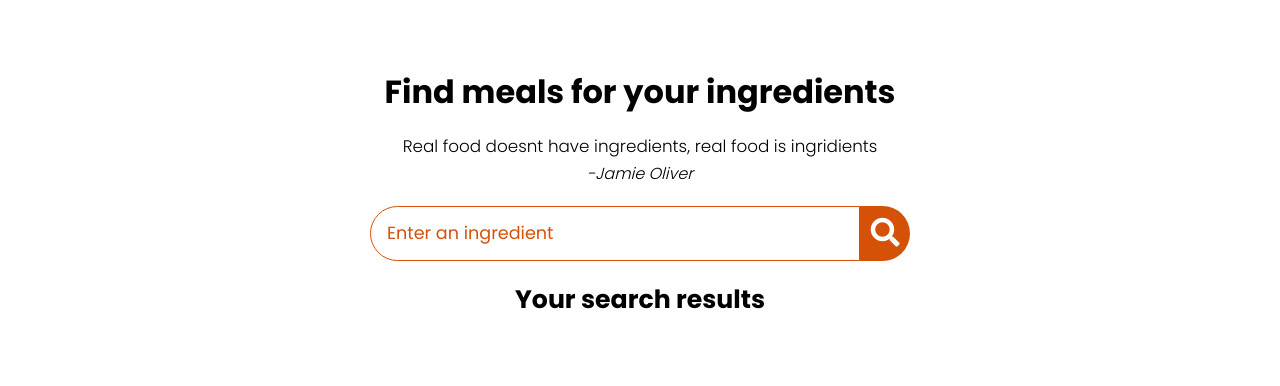
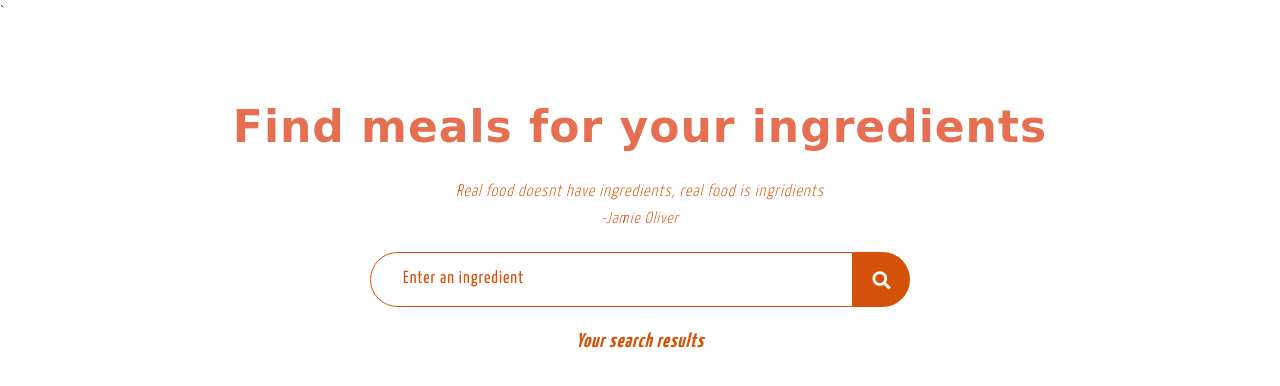
Before and after one commit to jay-alln/foodIngredientSite, a plain HTML site: page index.html in a window 1280 px wide. Drawn offline with Linux system fonts and the light colour scheme; a web font is replaced by a local one.

Commit message:
Add files via upload

```diff
--- a/assets/css/style.css
+++ b/assets/css/style.css
@@ -1,4 +1,6 @@
 @import url("https://fonts.googleapis.com/css2?family=Poppins:wght@200;300;400;500;600;700;800;900&display=swap");
+@import url("https://fonts.googleapis.com/css2?family=Ephesis&family=Festive&display=swap");
+@import url('https://fonts.googleapis.com/css2?family=Ephesis&family=Festive&family=Yanone+Kaffeesatz:wght@200;300;400;500;600;700&display=swap');
 * {
   padding: 0;
   margin: 0;
@@ -13,7 +15,7 @@ html {
 }
 body {
   font-weight: 300;
-	font-family: "poppins", sans-serif;
+  font-family: 'Yanone Kaffeesatz', sans-serif;
   font-size: 1.05em;
   line-height: 1.6;
 }
@@ -29,9 +31,24 @@ a {
 .text {
   opacity: 0.8;
 }
+.title,blockquote, .meal-search-box, input, .show, .notfound {
+  letter-spacing: 1px;
+}
 .title {
-	font-size: 2rem;
+  font-size: 3.75rem;
   margin-bottom: 1rem;
+  font-family: "Ephesis", cursive;
+  /* font-family: "Festive", cursive; */
+  /* color: var(--tenne-tawnny-dark); */
+  color: #e76f51;
+}
+.img {
+	width: 50px;
+	margin: 0 10px;
+}
+blockquote {
+	font-style: italic;
+  color: var(--tenne-tawnny);
 }
 .container {
   min-height: 100vh;
@@ -60,7 +77,7 @@ a {
   width: 100%;
 }
 .search-control {
-	padding: 0 1rem;
+  padding: 0 2rem;
   font-size: 1.1rem;
   font-family: inherit;
   outline: 0;
@@ -73,7 +90,7 @@ a {
   color: var(--tenne-tawnny);
 }
 .search-btn {
-	width: 55px;
+  width: 65px;
   height: 55px;
   font-size: 1.8rem;
   background: var(--tenne-tawnny);
@@ -91,8 +108,17 @@ a {
 .search-btn:hover {
   background: var(--tenne-tawnny-dark);
 }
+i {
+	font-size: 18px;
+}
 #meal {
   margin: 2.4rem 0;
+}
+.show {
+  color: var(--tenne-tawnny);
+  font-size: 1.25rem;
+  font-weight: bold;
+  font-style: italic;
 }
 .meal-item {
   border-radius: 1rem;
@@ -250,7 +276,7 @@ a {
   opacity: 0.8;
 }
 .notfound {
-	grid-template-columns: 1fr!important;
+  grid-template-columns: 1fr !important;
   color: var(--tenne-tawnny);
   font-size: 1.8rem;
   font-weight: 600;
@@ -263,28 +289,36 @@ a {
   opacity: 0;
   visibility: hidden;
   cursor: pointer;
-	transition: .5s ease-in-out;
+  transition: 0.5s ease-in-out;
 }
 .scroll-top.active {
   bottom: 40px;
   opacity: 1;
   visibility: visible;
 }
+@media screen and (min-width: 80px) {
+  .title {
+    font-size: 2.25rem;
+  }
+}
 @media screen and (min-width: 375px) {
-	.scroll-top{
+  .title {
+    font-size: 2.25rem;
+  }
+  .scroll-top {
     right: 8px;
   }
 }
 @media screen and (min-width: 600px) {
   .meal-search-box {
     width: 540px;
+    max-width: 80%;
     margin-left: auto;
     margin-right: auto;
   }
-	.scroll-top{
+  .scroll-top {
     right: 20px;
   }
-
 }
 @media screen and (min-width: 768px) {
   #meal {
@@ -294,6 +328,9 @@ a {
   }
 }
 @media screen and (min-width: 900px) {
+  .title {
+    font-size: 2.75rem;
+  }
   #meal {
     display: grid;
     grid-template-columns: repeat(3, 1fr);
--- a/assets/js/app.js
+++ b/assets/js/app.js
@@ -6,27 +6,32 @@ const recipeBtn = document.querySelector("#recipe-close-btn");
 // console.log(searchBtn);
 
 searchBtn.addEventListener("click", getMealList);
-mealList.addEventListener('click', getMealRecipe)
-recipeBtn.addEventListener('click', () => {
-    mealDetailContent.parentElement.classList.remove('show-recipe')
-})
+// searchBtn.addEventListener("click", () => {
+//     alert(1)
+// });
+mealList.addEventListener("click", getMealRecipe);
+recipeBtn.addEventListener("click", () => {
+  mealDetailContent.parentElement.classList.remove("show-recipe");
+});
 
-window.addEventListener('scroll', () => {
+window.addEventListener("scroll", () => {
   let scroll = document.querySelector(".scroll-top");
-    scroll.classList.toggle('active', window.scrollY > 500)
+  scroll.classList.toggle("active", window.scrollY > 500);
   // console.log(scroll)
-})
+});
 
 function getMealList() {
   let searchInputTxt = document.querySelector("#search-input").value.trim();
 
-	fetch(`https://www.themealdb.com/api/json/v1/1/filter.php?i=${searchInputTxt}`)
-		.then(response => response.json())
-		.then(data => {
-            console.log(data)
+  fetch(
+    `https://www.themealdb.com/api/json/v1/1/filter.php?i=${searchInputTxt}`
+  )
+    .then((response) => response.json())
+    .then((data) => {
+      console.log(data);
       let html = "";
-            if(data.meals) {
-                data.meals.forEach(meal => {
+      if (data.meals) {
+        data.meals.forEach((meal) => {
           html += `
                         <div class="meal-item" data-id = '${meal.idMeal}'>
 							<div class="meal-img">
@@ -41,22 +46,23 @@ function getMealList() {
         });
         mealList.classList.remove("notfound");
       } else {
-                html = "We didnt find any meal"
-                mealList.classList.add('notfound')
+        html = "We didn't find any meal";
+        mealList.classList.add("notfound");
       }
 
       mealList.innerHTML = html;
     });
 }
 
-
 function getMealRecipe(e) {
   e.preventDefault();
-    if(e.target.classList.contains('recipe-btn')) {
+  if (e.target.classList.contains("recipe-btn")) {
     let mealItem = e.target.parentElement.parentElement;
-        fetch(`https://www.themealdb.com/api/json/v1/1/lookup.php?i=${mealItem.dataset.id}`)
-        .then( res => res.json())
-        .then(data => mealRecipeModal(data.meals));
+    fetch(
+      `https://www.themealdb.com/api/json/v1/1/lookup.php?i=${mealItem.dataset.id}`
+    )
+      .then((res) => res.json())
+      .then((data) => mealRecipeModal(data.meals));
   }
 }
 
@@ -79,5 +85,5 @@ function mealRecipeModal(meal) {
 		</div>
     `;
   mealDetailContent.innerHTML = html;
-    mealDetailContent.parentElement.classList.add('show-recipe')
+  mealDetailContent.parentElement.classList.add("show-recipe");
 }
--- a/index.html
+++ b/index.html
@@ -16,10 +16,12 @@
 	<body>
 		<div class="scroll-top">
 			<a href="#home"><img src="./images/up-button.png" alt=""></div></a>
-		<div class="container" id="home">
+		<div class="container" id="home">`
 			<div class="meal-wrapper">
 				<div class="meal-search">
-					<h2 class="title">Find meals for your ingredients</h2>
+					<h2 class="title">Find meals for
+						<!-- <img class="img" src="./images/dish.png" alt="forks and knive">  -->
+						your ingredients</h2>
 					<blockquote>
 						Real food doesnt have ingredients, real food is ingridients<br />
 						<cite>-Jamie Oliver</cite>
@@ -38,7 +40,7 @@
 					</div>
 
 					<div class="meal-result">
-						<h2>Your search results</h2>
+						<h2 class="show">Your search results</h2>
 						<div id="meal">
 							<!-- <div class="meal-item">
 								<div class="meal-img">
```
Also changed, not shown: images/dish.png (added), images/restaurant.png (added). Lines whose indentation alone changed are shown as unchanged.
